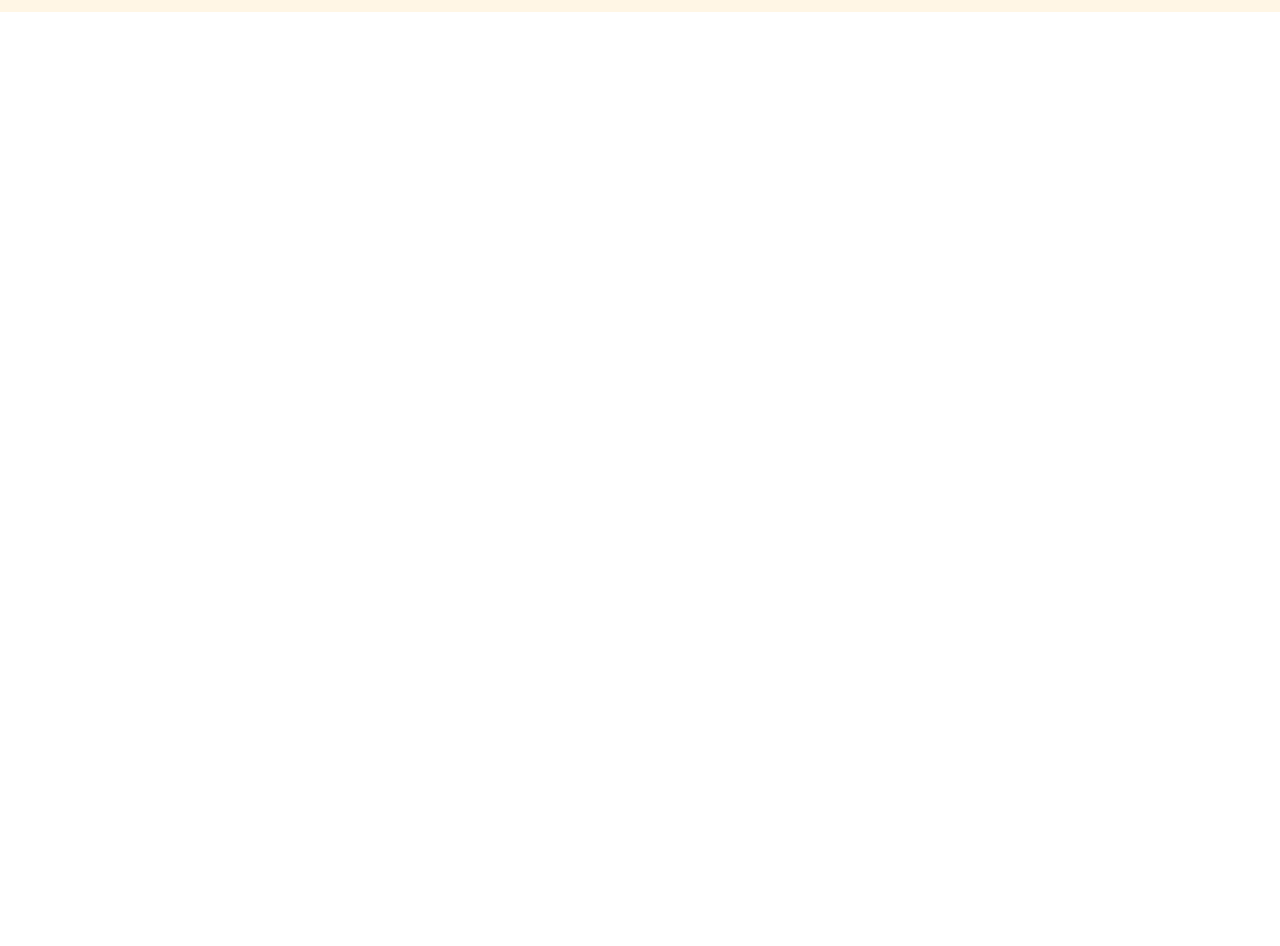
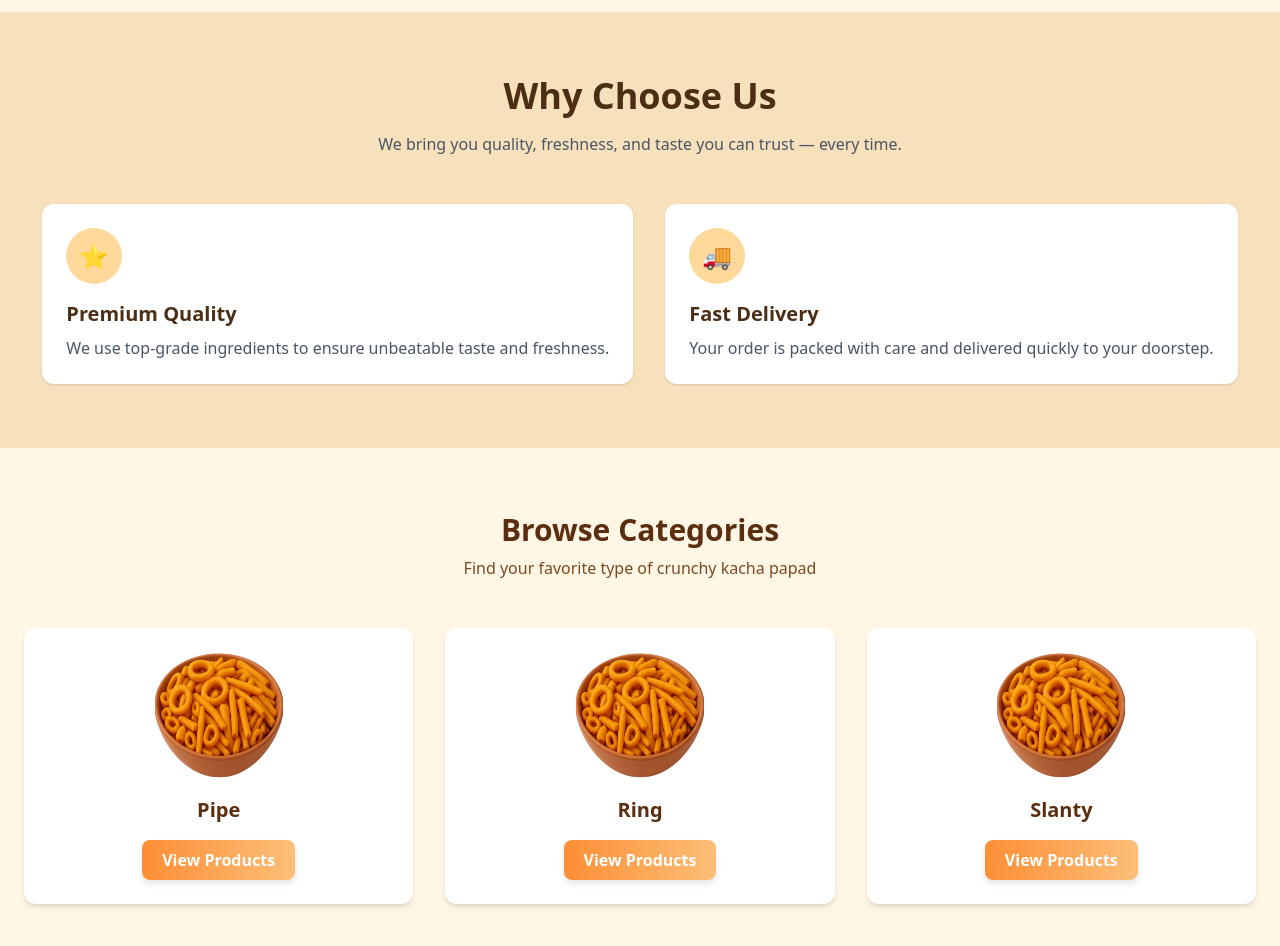
Before and after one commit to Muhammad-Hammad-Habib/e-commerce-frondend, a React (Vite) app: page / in a window 1280 px wide. Shown: the part 1460-2406 px from the top of the page. Before the commit the page ends 1472 px from the top, so only its background shows below. Built offline with nearby package versions, Linux system fonts and the light colour scheme.

Commit message:
create new section browse categories and WCU

```diff
--- /dev/null
+++ b/src/component/BrowseCategories.jsx
@@ -0,0 +1,101 @@
+import React from "react";
+import demo from "../asset/heroSectionBowl.png";
+
+const BrowseCategories = () => {
+  return (
+    <section className="py-16">
+      <div className="max-w-7xl mx-auto px-6">
+        {/* Section Heading */}
+        <h2 className="text-3xl font-extrabold text-center text-[#5A2E0F] mb-2">
+          Browse Categories
+        </h2>
+        <p className="text-center text-[#7A4A21] mb-12">
+          Find your favorite type of crunchy kacha papad
+        </p>
+
+        {/* Category Grid */}
+        <div className="grid grid-cols-1 sm:grid-cols-2 lg:grid-cols-3 gap-8">
+          {/* Category Card */}
+          <div className="bg-white rounded-xl shadow-md hover:shadow-lg duration-300 p-6 text-center">
+            <img
+              src={demo}
+              alt="Pipe Papad"
+              className="w-32 h-32 mx-auto mb-4"
+            />
+            <h3 className="text-xl font-semibold text-[#5A2E0F]">Pipe</h3>
+            <button className="mt-4 px-5 py-2 custom-button font-medium">
+              View Products
+            </button>
+          </div>
+
+          {/* Category Card */}
+          <div className="card-bg rounded-xl shadow-md hover:shadow-lg duration-300 p-6 text-center">
+            <img
+              src={demo}
+              alt="Ring Papad"
+              className="w-32 h-32 mx-auto mb-4"
+            />
+            <h3 className="text-xl font-semibold text-[#5A2E0F]">Ring</h3>
+            <button className="mt-4 px-5 py-2 custom-button font-medium">
+              View Products
+            </button>
+          </div>
+
+          {/* Category Card */}
+          <div className="card-bg rounded-xl shadow-md hover:shadow-lg duration-300 p-6 text-center">
+            <img
+              src={demo}
+              alt="Slanty Papad"
+              className="w-32 h-32 mx-auto mb-4"
+            />
+            <h3 className="text-xl font-semibold text-[#5A2E0F]">Slanty</h3>
+            <button className="mt-4 px-5 py-2 custom-button font-medium">
+              View Products
+            </button>
+          </div>
+
+          {/* Category Card */}
+          {/* <div className="card-bg rounded-xl shadow-md hover:shadow-lg duration-300 p-6 text-center">
+            <img
+              src={demo}
+              alt="Moong Papad"
+              className="w-32 h-32 mx-auto mb-4"
+            />
+            <h3 className="text-xl font-semibold text-[#5A2E0F]">Moong</h3>
+            <button className="mt-4 px-5 py-2 bg-[#FD8E36] hover:bg-[#D66A23] text-white font-medium rounded-lg">
+              View Products
+            </button>
+          </div> */}
+
+          {/* Category Card */}
+          {/* <div className="card-bg rounded-xl shadow-md hover:shadow-lg duration-300 p-6 text-center">
+            <img
+              src={demo}
+              alt="Urad Papad"
+              className="w-32 h-32 mx-auto mb-4"
+            />
+            <h3 className="text-xl font-semibold text-[#5A2E0F]">Urad</h3>
+            <button className="mt-4 px-5 py-2 bg-[#FD8E36] hover:bg-[#D66A23] text-white font-medium rounded-lg">
+              View Products
+            </button>
+          </div> */}
+
+          {/* Category Card */}
+          {/* <div className="card-bg rounded-xl shadow-md hover:shadow-lg duration-300 p-6 text-center">
+            <img
+              src={demo}
+              alt="Masala Papad"
+              className="w-32 h-32 mx-auto mb-4"
+            />
+            <h3 className="text-xl font-semibold text-[#5A2E0F]">Masala</h3>
+            <button className="mt-4 px-5 py-2 bg-[#FD8E36] hover:bg-[#D66A23] text-white font-medium rounded-lg">
+              View Products
+            </button>
+          </div> */}
+        </div>
+      </div>
+    </section>
+  );
+};
+
+export default BrowseCategories;
--- /dev/null
+++ b/src/component/WhyChooseUs.jsx
@@ -0,0 +1,53 @@
+import React from "react";
+
+const WhyChooseUs = () => {
+  return (
+    <section className="py-16 second-main-bg">
+      <div className="max-w-7xl mx-auto px-6">
+        {/* Heading */}
+        <div className="text-center mb-12">
+          <h2 className="text-3xl md:text-4xl font-bold main-text-color">
+            Why Choose Us
+          </h2>
+          <p className="mt-4 text-gray-600 max-w-2xl mx-auto">
+            We bring you quality, freshness, and taste you can trust — every
+            time.
+          </p>
+        </div>
+
+        {/* Cards */}
+        <div className="grid sm:flex sm:justify-center grid-cols-1 md:grid-cols-3 gap-8 ">
+          {/* Card 1 */}
+          <div className="p-6 card-bg rounded-xl shadow-sm hover:shadow-md transition">
+            <div className="flex items-center justify-center w-14 h-14 rounded-full bg-[#FFD89C] mb-4 text-2xl">
+              ⭐
+            </div>
+            <h3 className="text-xl font-semibold main-text-color">
+              Premium Quality
+            </h3>
+            <p className="mt-2 text-gray-600">
+              We use top-grade ingredients to ensure unbeatable taste and
+              freshness.
+            </p>
+          </div>
+
+          {/* Card 2 */}
+          <div className="p-6 card-bg rounded-xl shadow-sm hover:shadow-md transition">
+            <div className="flex items-center justify-center w-14 h-14 rounded-full bg-[#FFD89C] mb-4 text-2xl">
+              🚚
+            </div>
+            <h3 className="text-xl font-semibold main-text-color">
+              Fast Delivery
+            </h3>
+            <p className="mt-2 text-gray-600">
+              Your order is packed with care and delivered quickly to your
+              doorstep.
+            </p>
+          </div>
+        </div>
+      </div>
+    </section>
+  );
+};
+
+export default WhyChooseUs;
--- a/src/layout/LandingPage.jsx
+++ b/src/layout/LandingPage.jsx
@@ -2,6 +2,8 @@ import React from "react";
 import Navbar from "../component/Navbar";
 import HeroSection from "../component/HeroSection";
 import FeaturedProducts from "../component/FeaturedProducts";
+import WhyChooseUs from "../component/WhyChooseUs";
+import BrowseCategories from "../component/BrowseCategories";
 
 const LandingPage = () => {
   return (
@@ -9,6 +11,8 @@ const LandingPage = () => {
       <Navbar />
       <HeroSection />
       <FeaturedProducts/>
+      <WhyChooseUs/>
+      <BrowseCategories/>
     </div>
   );
 };
```
